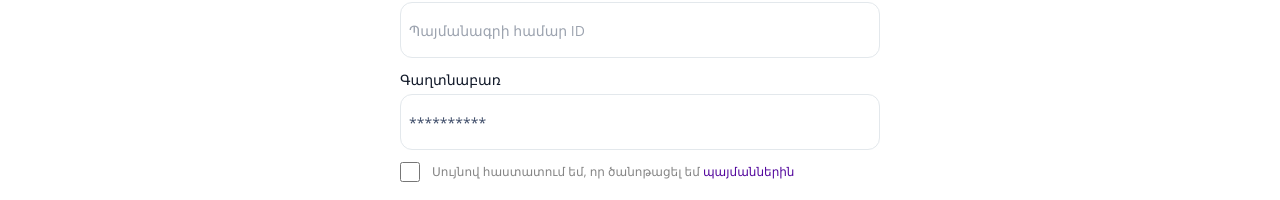
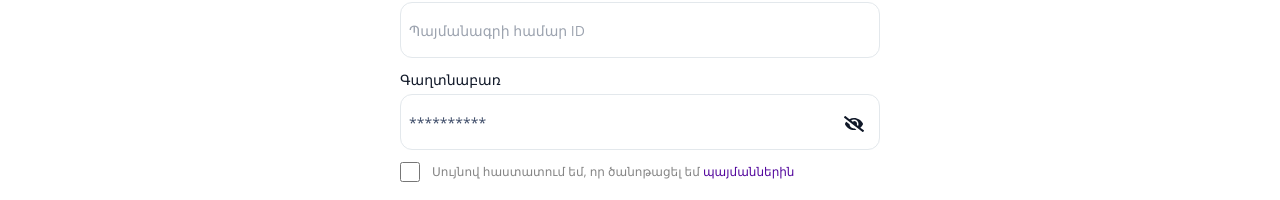
Before and after one commit to gevorg-moviex/ovio-web, a React (Vite) app: page /register in a window 1280 px wide. Shown: the part 174-374 px from the top of the page. Built offline with nearby package versions, Linux system fonts and the light colour scheme.

Commit message:
Added show/hide password part in login and register page

```diff
--- a/src/Components/Login/login.jsx
+++ b/src/Components/Login/login.jsx
@@ -2,7 +2,7 @@ import { useCallback, useEffect, useRef, useState } from "react";
 import { conditionsAm } from "../../../dataAm";
 import { conditionsRu } from "../../../dataRu";
 import { conditionsEn } from "../../../dataEn";
-import { FaIdCard, FaLock } from "react-icons/fa";
+import { FaEye, FaEyeSlash, FaIdCard, FaLock } from "react-icons/fa";
 import { users } from "../../../userInfo";
 import { Link, useNavigate } from "react-router-dom";
 import { useLanguage } from "../../Context/language";
@@ -14,6 +14,7 @@ export default function Login( {loggedIn, setLoggedIn} ) {
 
     const [error, setError] = useState(false);
     const [error2, setError2] = useState(false);
+    const [show, setShow] = useState(false);
 
     const data = language == "am" ? conditionsAm : language == "ru" ? conditionsRu : conditionsEn
 
@@ -27,6 +28,10 @@ export default function Login( {loggedIn, setLoggedIn} ) {
             navigate("/");
         }
     }, [loggedIn, navigate]);
+
+    const showHide = () => {
+        setShow(!show)
+    }
 
     const handleLogin = useCallback((e) => {
         e.preventDefault();
@@ -79,12 +84,13 @@ export default function Login( {loggedIn, setLoggedIn} ) {
                     <div className="flex flex-col relative gap-1 text-[#858585]">
                         <FaLock className="absolute text-lg left-4 top-5" />
                         <input
-                            type="password"
+                            type={show ? "text" : "password"}
                             autoComplete="current-password"
                             ref={userPassword}
                             placeholder={data.titleInputSecond}
                             className={`border border-[#e3e8ec] focus:shadow-register ${isDarkMode ? "bg-transparent text-white" : "bg-white text-[#101828]"} transition-all duration-200 h-14 text-base pl-11 rounded-xl outline-none`}
                         />
+                        {show ? <FaEye onClick={showHide} className="absolute text-xl cursor-pointer right-4 top-5" /> : <FaEyeSlash className="absolute text-xl cursor-pointer right-4 top-5" onClick={showHide} /> }
                         {error && <span className="text-xs text-red-600">{data.error2}</span>}
                         {error2 && <span className="text-xs text-red-600">{data.loginError}</span>}
                     </div>
--- a/src/Components/Register/register.jsx
+++ b/src/Components/Register/register.jsx
@@ -5,6 +5,7 @@ import { conditionsEn } from "../../../dataEn";
 import { useNavigate } from "react-router";
 import { useLanguage } from "../../Context/language";
 import { useDarkMode } from "../../Context/darkmode";
+import { FaEye, FaEyeSlash } from "react-icons/fa";
 
     export default function Register() {
         const {language} = useLanguage();
@@ -13,6 +14,7 @@ import { useDarkMode } from "../../Context/darkmode";
         const [modal, setModal] = useState(false);
         const [checked, isChecked] = useState(false);
         const [error, setError] = useState(false);
+        const [show, setShow] = useState(false);
 
         const data = language == "am" ? conditionsAm : language == "ru" ? conditionsRu : conditionsEn
 
@@ -23,6 +25,10 @@ import { useDarkMode } from "../../Context/darkmode";
 
         const toggleModal = () => {
             setModal(prev => !prev);
+        }
+
+        const showHide = () => {
+            setShow(!show)
         }
 
         const getInfo = useCallback((event) => {
@@ -74,9 +80,10 @@ import { useDarkMode } from "../../Context/darkmode";
                                 <span className="text-xs text-red-600">{data.error1}</span>
                             )}
                         </div>
-                        <div className="flex flex-col gap-1">
+                        <div className="flex flex-col relative gap-1">
                             <label htmlFor="password">{data.titleInputSecond}</label>
-                            <input type="password" autoComplete="current-password" ref={passwordUser} placeholder="**********" className={`border border-[#e3e8ec] placeholder:opacity-90 placeholder:text-[#233353] ${isDarkMode ? "bg-transparent text-white" : "bg-white"} focus:shadow-register transition-all duration-200 h-14 pl-2 rounded-xl outline-none" id="password`} />
+                            <input type={show ? "text" : "password"} autoComplete="current-password" ref={passwordUser} placeholder="**********" className={`border border-[#e3e8ec] placeholder:opacity-90 placeholder:text-[#233353] ${isDarkMode ? "bg-transparent text-white" : "bg-white"} focus:shadow-register transition-all duration-200 h-14 pl-2 rounded-xl outline-none" id="password`} />
+                            {show ? <FaEye onClick={showHide} className="absolute text-xl cursor-pointer right-4 top-11" /> : <FaEyeSlash className="absolute text-xl cursor-pointer right-4 top-11" onClick={showHide} /> }
                             {error && (
                                 <span className="text-xs text-red-600">{data.error2}</span>
                             )}
```
